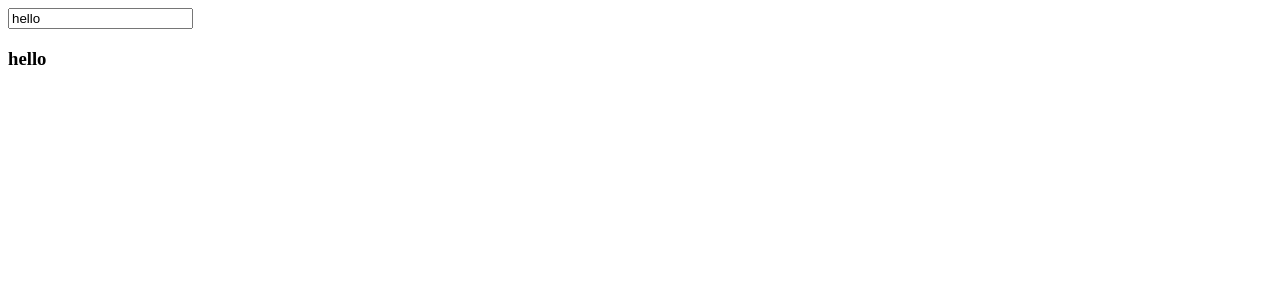
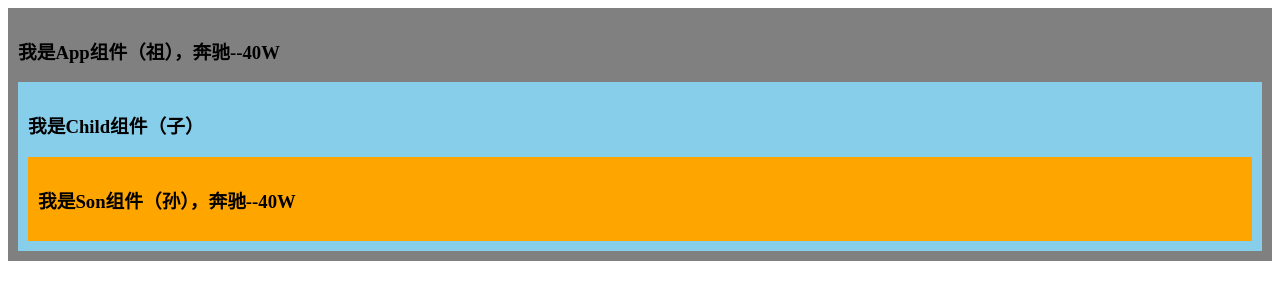
Before and after one commit to Jaunty-Liu/vue, a Vue app: page / in a window 1280 px wide. Shown: the top 300 px of the page. Built offline with nearby package versions, Linux system fonts and the light colour scheme.

Commit message:
provide与inject

```diff
--- a/src/App.vue
+++ b/src/App.vue
@@ -1,42 +1,27 @@
 <template>
-	<input type="text" v-model="keyWord">
-	<h3>{{keyWord}}</h3>
+	<div class="app">
+		<h3>我是App组件（祖），{{name}}--{{price}}</h3>
+		<Child/>
+	</div>
 </template>
 
 <script>
-	import {ref,customRef} from 'vue'
+	import { reactive,toRefs,provide } from 'vue'
+	import Child from './components/Child.vue'
 	export default {
-		name: 'App',
-		setup() {
-			//自定义一个ref——名为：myRef
-			function myRef(value,delay){
-				let timer
-				return customRef((track,trigger)=>{
-					// customRef函数规定必须返回一个对象，也就是得有get和set
-					return {
-						get(){
-							console.log(`get有人从myRef这个容器中读取数据了，我把${value}给他了`)
-							track() //通知Vue追踪value的变化（提前和get商量一下，让他认为这个value是有用的）
-							return value
-							// 这里就是经过处理后返回的数据
-						},
-						set(newValue){
-							console.log(`set有人把myRef这个容器中数据改为了：${newValue}`)
-							clearTimeout(timer)// 清除计时
-							// 用延时函数防止请求过多，每次调用都清除一次计时
-							timer = setTimeout(()=>{
-								value = newValue
-								trigger() //通知Vue去重新解析模板
-							},delay)
-						},
-					}
-				})
-			}
-
-			// let keyWord = ref('hello') //使用Vue提供的ref
-			let keyWord = myRef('hello',500) //使用程序员自定义的ref
-
-			return {keyWord}
+		name:'App',
+		components:{Child},
+		setup(){
+			let car = reactive({name:'奔驰',price:'40W'})
+			provide('car',car) //给自己的后代组件传递数据
+			return {...toRefs(car)}
 		}
 	}
 </script>
+
+<style>
+	.app{
+		background-color: gray;
+		padding: 10px;
+	}
+</style>
--- /dev/null
+++ b/src/components/Child.vue
@@ -0,0 +1,26 @@
+<template>
+	<div class="child">
+		<h3>我是Child组件（子）</h3>
+		<Son/>
+	</div>
+</template>
+
+<script>
+	import {inject} from 'vue'
+	import Son from './Son.vue'
+	export default {
+		name:'Child',
+		components:{Son},
+		/* setup(){
+			let x = inject('car')
+			console.log(x,'Child-----')
+		} */
+	}
+</script>
+
+<style>
+	.child{
+		background-color: skyblue;
+		padding: 10px;
+	}
+</style>
--- /dev/null
+++ b/src/components/Son.vue
@@ -0,0 +1,23 @@
+<template>
+	<div class="son">
+		<h3>我是Son组件（孙），{{car.name}}--{{car.price}}</h3>
+	</div>
+</template>
+
+<script>
+	import {inject} from 'vue'
+	export default {
+		name:'Son',
+		setup(){
+			let car = inject('car')
+			return {car}
+		}
+	}
+</script>
+
+<style>
+	.son{
+		background-color: orange;
+		padding: 10px;
+	}
+</style>
```
